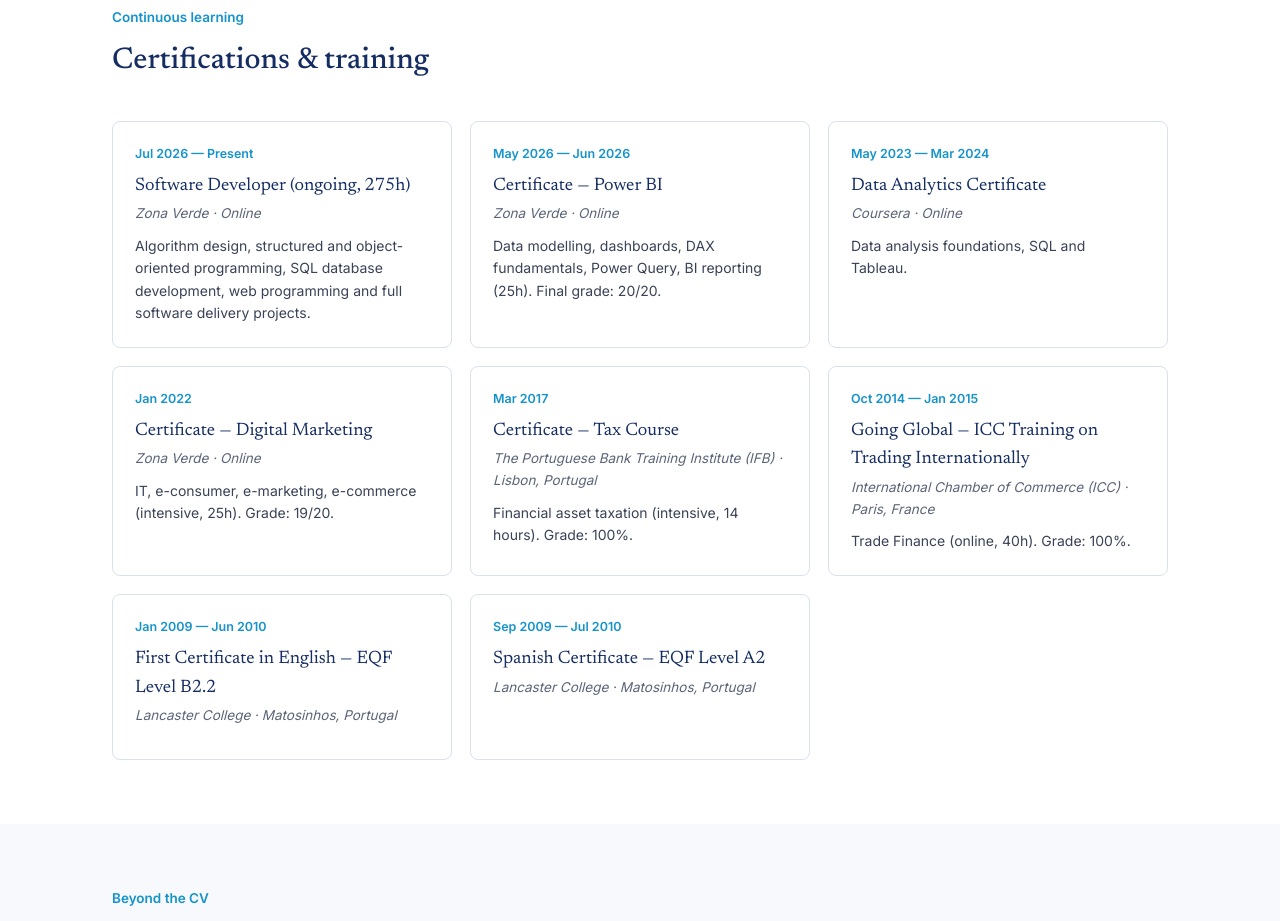
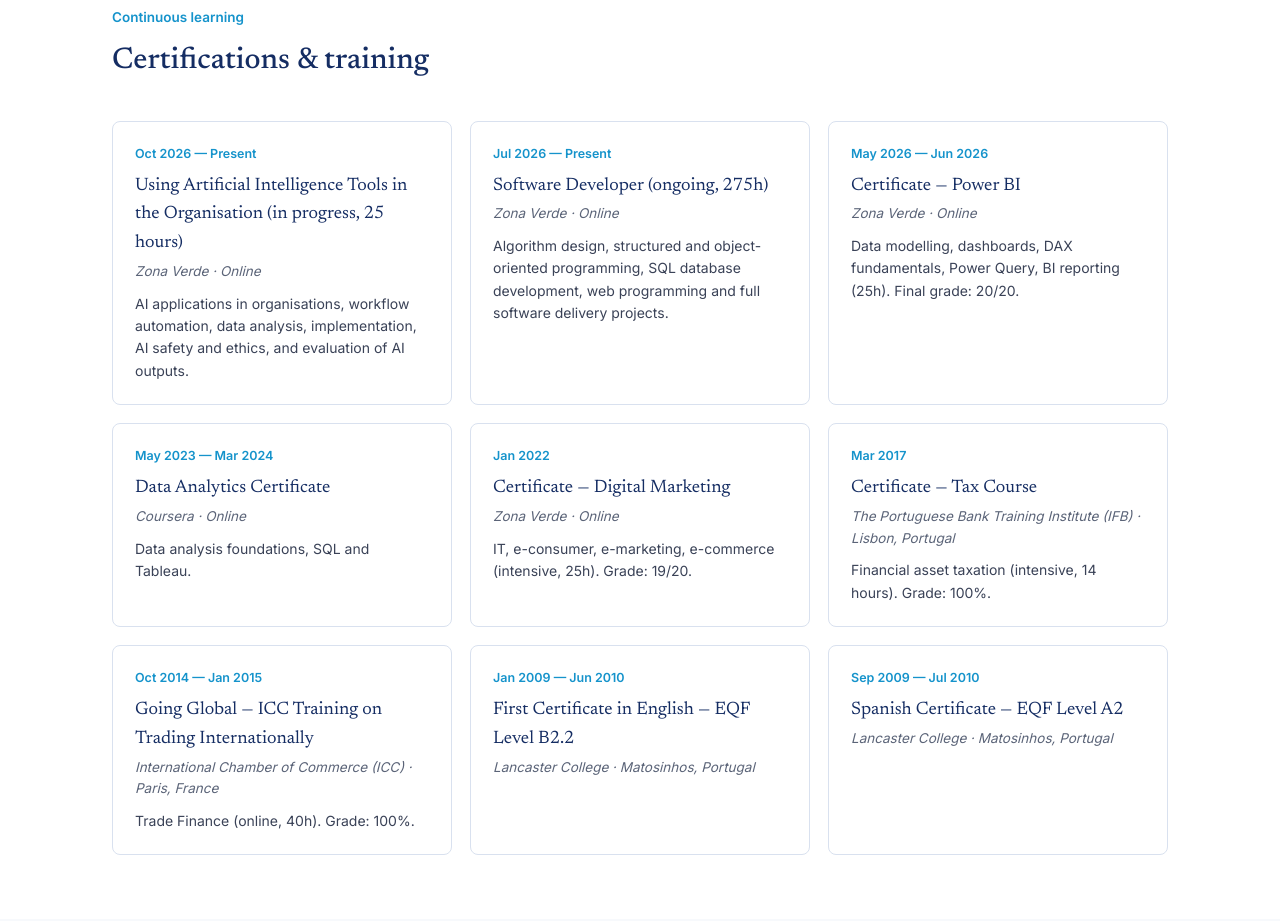
Before and after one commit to gnsfnet/goncalo-ferreira-profile, a plain HTML site: page index.html in a window 1280 px wide. Shown: the part 4860-5781 px from the top of the page. Drawn offline with Linux system fonts and the light colour scheme.

Commit message:
AI course entry

```diff
--- a/index.html
+++ b/index.html
@@ -744,6 +744,12 @@
 
       <div class="cert-grid lang-en">
         <div class="cert-card">
+          <div class="cert-date">Oct 2026 — Present</div>
+          <div class="cert-title">Using Artificial Intelligence Tools in the Organisation (in progress, 25 hours)</div>
+          <div class="cert-org">Zona Verde · Online</div>
+          <div class="cert-desc">AI applications in organisations, workflow automation, data analysis, implementation, AI safety and ethics, and evaluation of AI outputs.</div>
+        </div>
+        <div class="cert-card">
           <div class="cert-date">Jul 2026 — Present</div>
           <div class="cert-title">Software Developer (ongoing, 275h)</div>
           <div class="cert-org">Zona Verde · Online</div>
@@ -792,6 +798,12 @@
       </div>
 
       <div class="cert-grid lang-pt">
+        <div class="cert-card">
+          <div class="cert-date">Out 2026 — Atual</div>
+          <div class="cert-title">Utilizar ferramentas da inteligência artificial na organização (em curso, 25 horas)</div>
+          <div class="cert-org">Zona Verde · Online</div>
+          <div class="cert-desc">Aplicações de IA nas organizações, automatização de fluxos de trabalho, análise de dados, implementação, ética e segurança da IA, e avaliação dos resultados gerados por IA.</div>
+        </div>
         <div class="cert-card">
           <div class="cert-date">Jul 2026 — Atual</div>
           <div class="cert-title">Programador de Software (em curso, 275h)</div>
```
Also changed, not shown: 2 other files.
